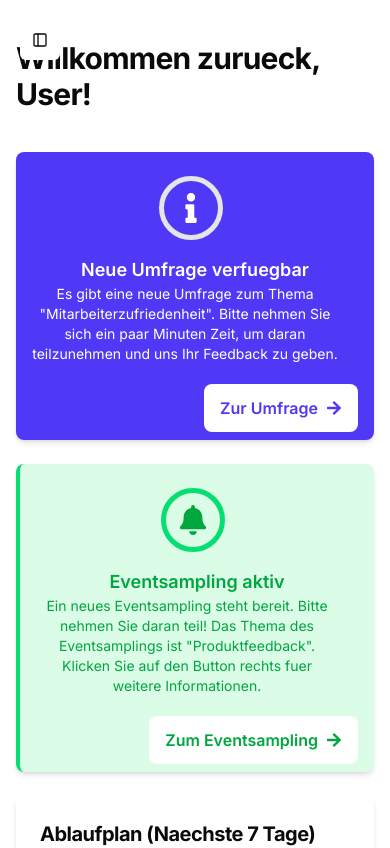
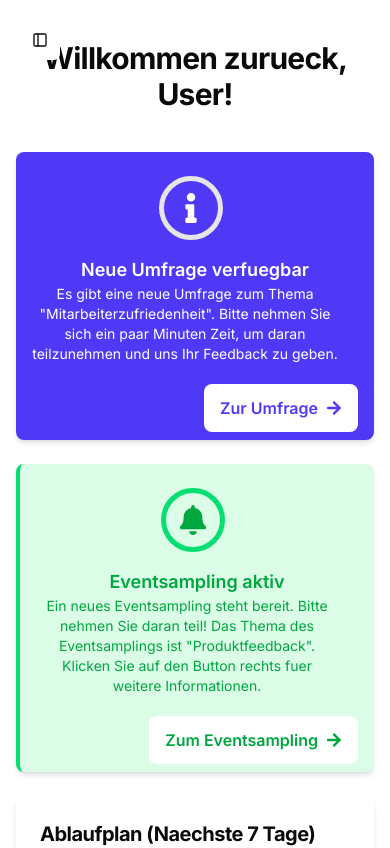
Before and after one commit to Factorium1/pulse, a Next.js app in the folder apps/web/: page /home in a window 390 px wide. Shown: the top 848 px of the page. Built offline with nearby package versions, Linux system fonts and the light colour scheme; no server answers.

Commit message:
feat: improve welcome message for mobile

```diff
--- a/apps/web/src/app/home/page.tsx
+++ b/apps/web/src/app/home/page.tsx
@@ -6,7 +6,7 @@ import { FaUserGroup } from 'react-icons/fa6'
 const Home = () => {
   return (
     <div className="flex flex-col mt-10 gap-6 px-4 md:px-8 lg:px-12">
-      <p className="h1-bold text-left mb-4">Willkommen zurueck, User!</p>
+      <p className="h1-bold text-center md:text-left mb-4">Willkommen zurueck, User!</p>
       <div className="grid grid-cols-1 md:grid-cols-2 lg:grid-cols-3 gap-6">
         <InfoCard
           title="Neue Umfrage verfuegbar"
```
